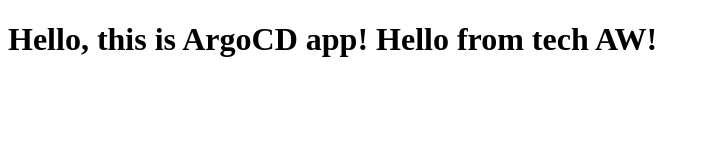
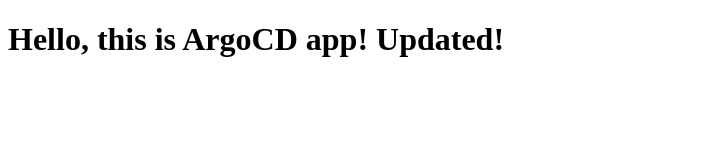
Before and after one commit to andreedd/argogitops-app, a plain HTML site: page index.html in a window 1280 px wide. Shown: the whole page, without its empty margins (0-710 px from the left). Drawn offline with Linux system fonts and the light colour scheme.

Commit message:
update html

```diff
--- a/index.html
+++ b/index.html
@@ -1 +1 @@
-<!DOCTYPE html><html><head><title>Custom ARGO Message</title></head><body><h1>Hello, this is ArgoCD app! Hello from tech AW!</h1></body></html>
+<!DOCTYPE html><html><head><title>Custom ARGO Message</title></head><body><h1>Hello, this is ArgoCD app! Updated!</h1></body></html>
```
